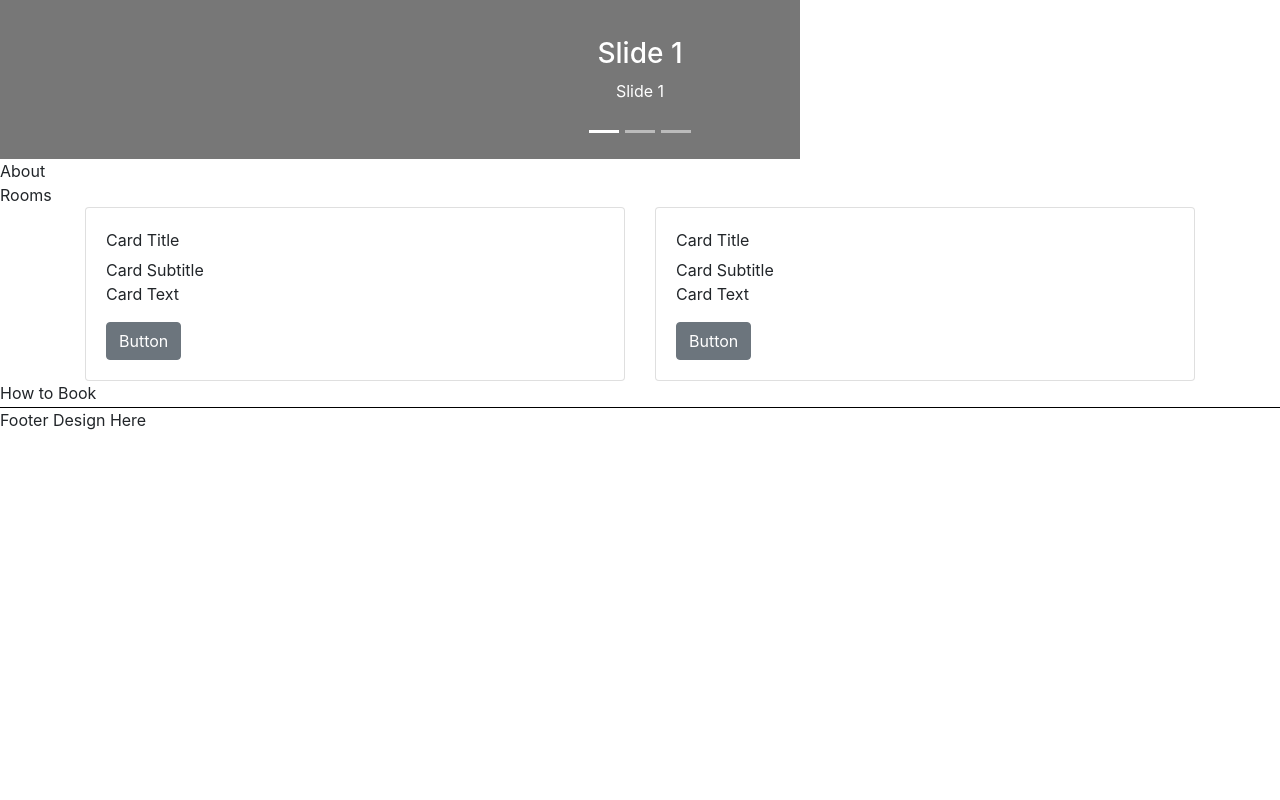
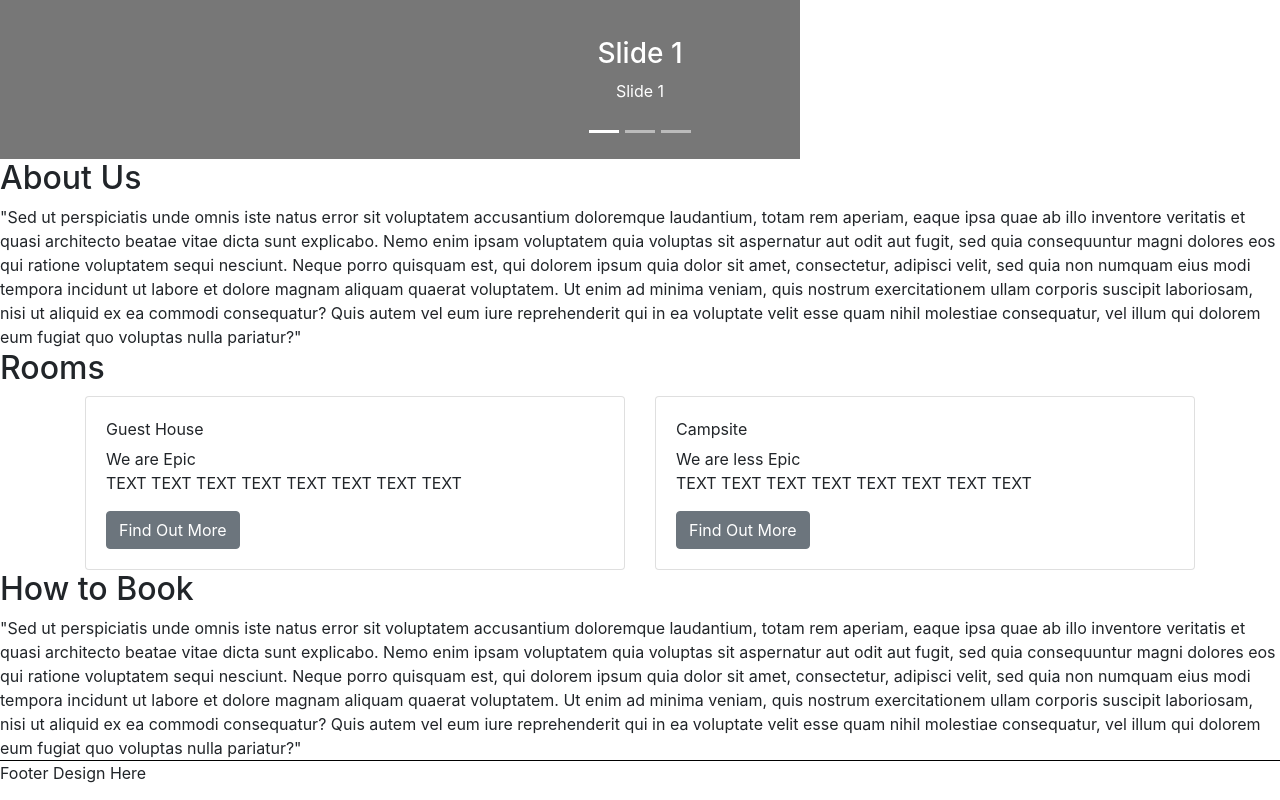
Before and after one commit to jacwhite99/foxtrot-site, a React (Create React App) app in the folder client/: page / in a window 1280 px wide. Shown: the part 353-1153 px from the top of the page. Before the commit the page ends 800 px from the top, so only its background shows below. Built offline with nearby package versions, Linux system fonts and the light colour scheme.

Commit message:
Cards automatically completed from data inputs, footer bug fixed

```diff
--- a/client/src/components/Navigation/NavBar.js
+++ b/client/src/components/Navigation/NavBar.js
@@ -10,8 +10,7 @@ import {
 	UncontrolledDropdown,
 	DropdownToggle,
 	DropdownMenu,
-	DropdownItem,
-	NavbarText
+	DropdownItem
 } from "reactstrap";
 
 const navbar = () => {
@@ -24,29 +23,31 @@ const navbar = () => {
 
 	return (
 		<Navbar color="light" light expand="md">
-			<NavbarBrand href="/">reactstrap</NavbarBrand>
+			<NavbarBrand href="/">Foxtrot</NavbarBrand>
 			<NavbarToggler onClick={toggle} />
 			<Collapse isOpen={isOpen} navbar>
 				<Nav className="mr-auto" navbar>
 					<NavItem>
-						<NavLink href="/contact">Components</NavLink>
+						<NavLink href="/">Homepage</NavLink>
+					</NavItem>
+					<NavItem>
+						<NavLink href="/contact">Contact Us</NavLink>
 					</NavItem>
 					<UncontrolledDropdown nav inNavbar>
 						<DropdownToggle nav caret>
-							Options
+							Room Types
 						</DropdownToggle>
 						<DropdownMenu right>
 							<DropdownItem href="/rooms">Rooms</DropdownItem>
 							<DropdownItem href="/rooms/campsite">
-								campsite
+								Campsite
 							</DropdownItem>
 							<DropdownItem href="/rooms/guesthouse">
-								guesthouse
+								Guesthouse
 							</DropdownItem>
 						</DropdownMenu>
 					</UncontrolledDropdown>
 				</Nav>
-				<NavbarText>Simple Text</NavbarText>
 			</Collapse>
 		</Navbar>
 	);
--- /dev/null
+++ b/client/src/components/PageComponents/RoomCard.js
@@ -0,0 +1,26 @@
+import React from "react";
+import {
+	Card,
+	CardImg,
+	CardText,
+	CardBody,
+	CardTitle,
+	CardSubtitle,
+	Button
+} from "reactstrap";
+
+const card = props => {
+	const data = props.info;
+	return (
+		<Card>
+			<CardBody>
+				<CardTitle>{data.name}</CardTitle>
+				<CardSubtitle>{data.subtitle}</CardSubtitle>
+				<CardText>{data.text}</CardText>
+				<Button>Find Out More</Button>
+			</CardBody>
+		</Card>
+	);
+};
+
+export default card;
--- a/client/src/containers/Home.js
+++ b/client/src/containers/Home.js
@@ -5,27 +5,72 @@ import { Container, Row, Col } from "reactstrap";
 // Page Components
 import Carousel from "../components/PageComponents/Carousel";
 import Card from "../components/PageComponents/Card";
+import RoomCard from "../components/PageComponents/RoomCard";
 
+//Data Import
+import CardInformation from "../data/CardInformation";
 const home = () => {
 	return (
 		<div>
 			<h1>Homepage</h1>
 			<Carousel></Carousel>
-			<div>About</div>
 			<div>
-				Rooms
+				<h2>About Us</h2>
+				<div>
+					"Sed ut perspiciatis unde omnis iste natus error sit
+					voluptatem accusantium doloremque laudantium, totam rem
+					aperiam, eaque ipsa quae ab illo inventore veritatis et
+					quasi architecto beatae vitae dicta sunt explicabo. Nemo
+					enim ipsam voluptatem quia voluptas sit aspernatur aut odit
+					aut fugit, sed quia consequuntur magni dolores eos qui
+					ratione voluptatem sequi nesciunt. Neque porro quisquam est,
+					qui dolorem ipsum quia dolor sit amet, consectetur, adipisci
+					velit, sed quia non numquam eius modi tempora incidunt ut
+					labore et dolore magnam aliquam quaerat voluptatem. Ut enim
+					ad minima veniam, quis nostrum exercitationem ullam corporis
+					suscipit laboriosam, nisi ut aliquid ex ea commodi
+					consequatur? Quis autem vel eum iure reprehenderit qui in ea
+					voluptate velit esse quam nihil molestiae consequatur, vel
+					illum qui dolorem eum fugiat quo voluptas nulla pariatur?"
+				</div>
+			</div>
+			<div>
+				<h2>Rooms</h2>
 				<Container>
 					<Row>
 						<Col>
-							<Card></Card>
+							<RoomCard
+								info={CardInformation.guesthouse}
+							></RoomCard>
 						</Col>
 						<Col>
-							<Card></Card>
+							<RoomCard
+								info={CardInformation.campsite}
+							></RoomCard>
 						</Col>
 					</Row>
 				</Container>
 			</div>
-			<div>How to Book</div>
+			<div>
+				<h2>How to Book</h2>
+				<div>
+					"Sed ut perspiciatis unde omnis iste natus error sit
+					voluptatem accusantium doloremque laudantium, totam rem
+					aperiam, eaque ipsa quae ab illo inventore veritatis et
+					quasi architecto beatae vitae dicta sunt explicabo. Nemo
+					enim ipsam voluptatem quia voluptas sit aspernatur aut odit
+					aut fugit, sed quia consequuntur magni dolores eos qui
+					ratione voluptatem sequi nesciunt. Neque porro quisquam est,
+					qui dolorem ipsum quia dolor sit amet, consectetur, adipisci
+					velit, sed quia non numquam eius modi tempora incidunt ut
+					labore et dolore magnam aliquam quaerat voluptatem. Ut enim
+					ad minima veniam, quis nostrum exercitationem ullam corporis
+					suscipit laboriosam, nisi ut aliquid ex ea commodi
+					consequatur? Quis autem vel eum iure reprehenderit qui in ea
+					voluptate velit esse quam nihil molestiae consequatur, vel
+					illum qui dolorem eum fugiat quo voluptas nulla pariatur?"
+				</div>
+			</div>
 		</div>
 	);
 };
--- /dev/null
+++ b/client/src/data/CardInformation.js
@@ -0,0 +1,14 @@
+const CardInformation = {
+	guesthouse: {
+		name: "Guest House",
+		subtitle: "We are Epic",
+		text: "TEXT TEXT TEXT TEXT TEXT TEXT TEXT TEXT"
+	},
+	campsite: {
+		name: "Campsite",
+		subtitle: "We are less Epic",
+		text: "TEXT TEXT TEXT TEXT TEXT TEXT TEXT TEXT"
+	}
+};
+
+export default CardInformation;
--- a/client/src/hoc/Layout.js
+++ b/client/src/hoc/Layout.js
@@ -6,7 +6,7 @@ import Footer from "../components/PageComponents/Footer";
 const layout = props => {
 	return (
 		<div>
-			<main>
+			<main className="content">
 				<NavBar></NavBar>
 				{props.children}
 			</main>
--- a/client/src/main.css
+++ b/client/src/main.css
@@ -1,3 +1,12 @@
+#root {
+  position: relative;
+  min-height: 100vh;
+}
+
+.content {
+  padding-bottom: 2.5rem;
+}
+
 .footer {
   position: absolute;
   bottom: 0;
--- a/client/src/main.scss
+++ b/client/src/main.scss
@@ -1 +1,9 @@
+#root {
+	position: relative;
+	min-height: 100vh;
+}
+.content {
+	padding-bottom: 2.5rem;
+}
+
 @import "./sass/components/pageComponents/footer.scss";
```
Also changed, not shown: 1 other file (tests, documents, lock files or other folders).
